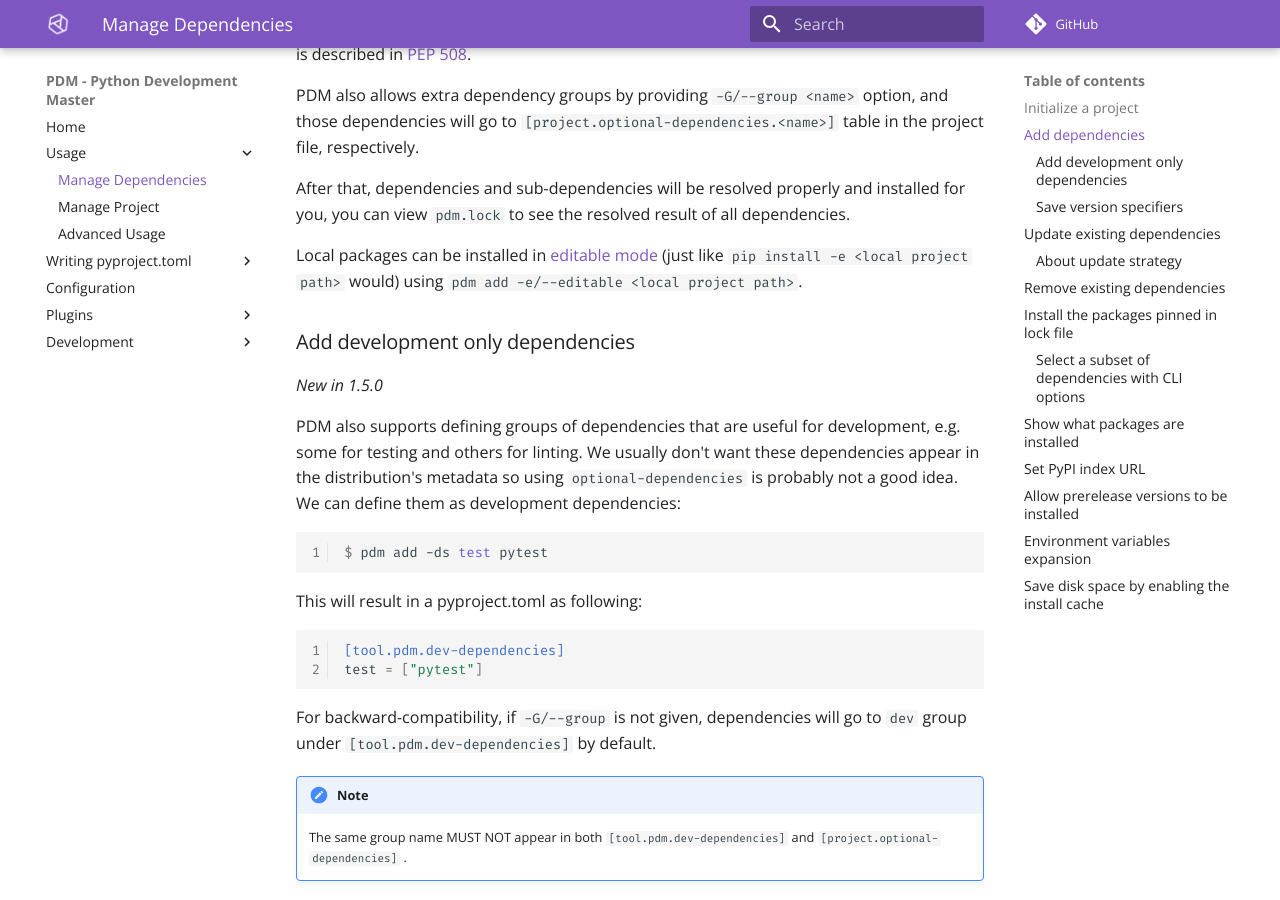
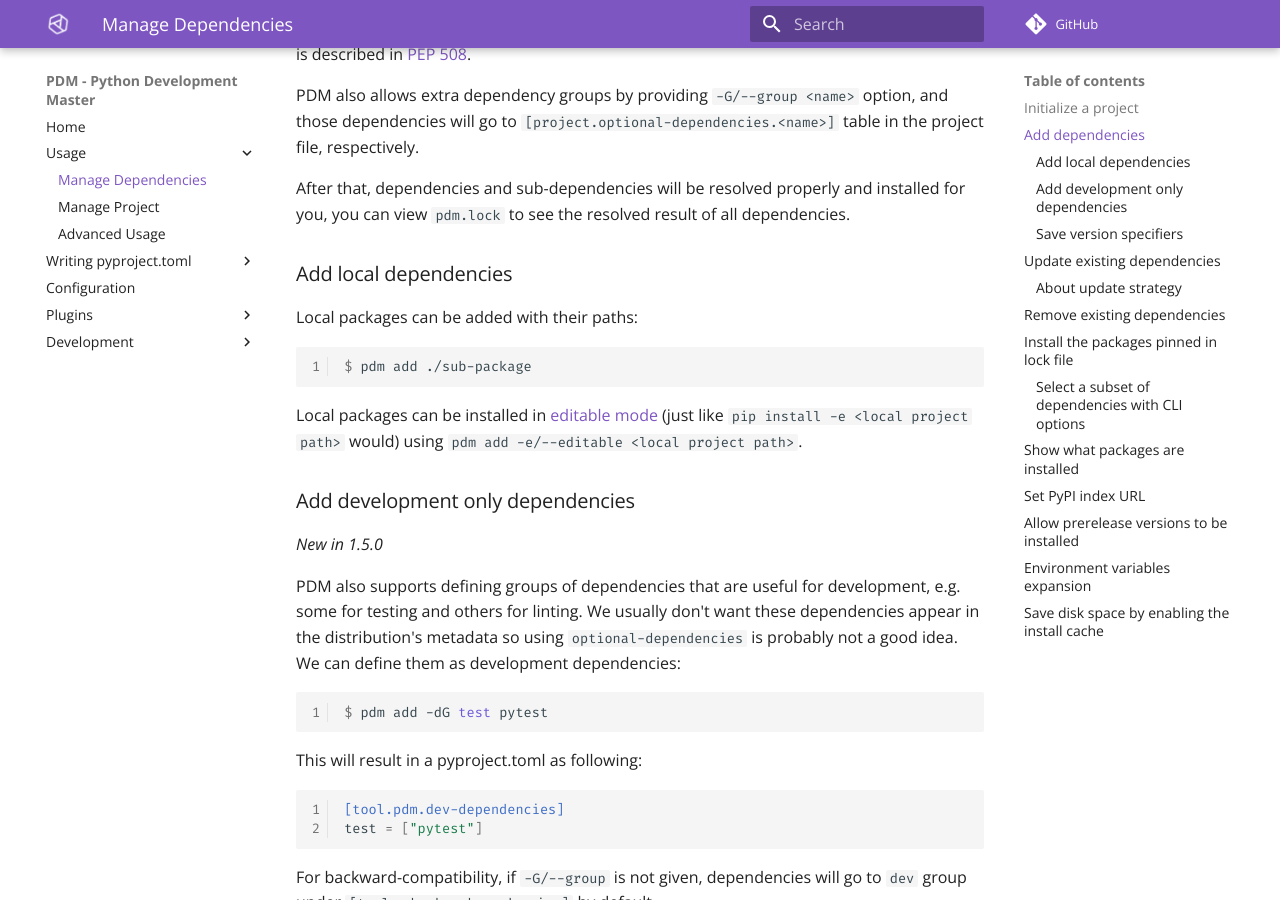
Before and after one commit to ChrisSanderser/pd-ms, an MkDocs documentation site: the page built from docs/docs/usage/dependency.md, in a window 1280 px wide and 900 px high, scrolled down 1006 px. Built offline with MkDocs 1.6.1 and Material for MkDocs 9.7.7, drawn with Linux system fonts in a browser that asks for light colours; comment, search, counter and statistics services are not loaded.

Commit message:
Update docs

````diff
--- a/docs/docs/usage/dependency.md
+++ b/docs/docs/usage/dependency.md
@@ -43,8 +43,16 @@ $ pdm add requests
 PDM also allows extra dependency groups by providing `-G/--group <name>` option, and those dependencies will go to
 `[project.optional-dependencies.<name>]` table in the project file, respectively.
 
-After that, dependencies and sub-dependencies will be resolved properly and installed for you, you can view `pdm.lock` to see
-the resolved result of all dependencies.
+After that, dependencies and sub-dependencies will be resolved properly and installed for you, you can view `pdm.lock` to see the resolved result of all dependencies.
+
+
+### Add local dependencies
+
+Local packages can be added with their paths:
+
+```console
+$ pdm add ./sub-package
+```
 
 Local packages can be installed in [editable mode](https://pip.pypa.io/en/stable/cli/pip_install/#editable-installs)
 (just like `pip install -e <local project path>` would) using `pdm add -e/--editable <local project path>`.
@@ -58,7 +66,7 @@ e.g. some for testing and others for linting. We usually don't want these depend
 so using `optional-dependencies` is probably not a good idea. We can define them as development dependencies:
 
 ```console
-$ pdm add -ds test pytest
+$ pdm add -dG test pytest
 ```
 
 This will result in a pyproject.toml as following:
@@ -117,7 +125,7 @@ To update packages in development dependencies:
 # Update all default + dev-dependencies
 $ pdm update -d
 # Update a package in the specified group of dev-dependencies
-$ pdm update -ds test pytest
+$ pdm update -dG test pytest
 ```
 
 ### About update strategy
````
Also changed, not shown: 2 other files.
